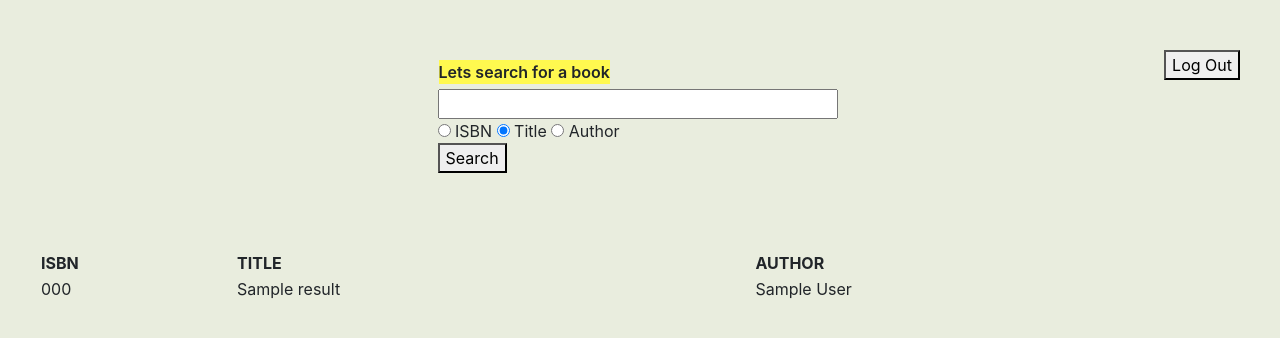
After one commit to ian-lowe/book-review-central, a Flask app: template templates/results.html in a window 1280 px wide. The commit adds this page. Shown: the top 338 px of the page. Run offline with Flask 2, Linux system fonts and the light colour scheme; the template is opened without the code that fills it: most values are stand-ins (such as "Sample title", 1, 10 or a date in 2020); some libraries are stand-ins or nearby versions.

Commit message:
search feature with support for substrs and all cases

```diff
--- a/application.py
+++ b/application.py
@@ -1,18 +1,19 @@
 import os
 
-from flask import Flask, render_template, session, request, Markup
+from flask import Flask, render_template, session, request, redirect, url_for
 from flask_session import Session
 from flask_bcrypt import Bcrypt
 from sqlalchemy import create_engine
 from sqlalchemy.orm import scoped_session, sessionmaker
 
 app = Flask(__name__)
+app.secret_key = os.urandom(16)
 
 # Check for environment variable
 if not os.getenv("DATABASE_URL"):
     raise RuntimeError("DATABASE_URL is not set")
 
-# Configure session to use filesystem
+#Configure session to use filesystem
 app.config["SESSION_PERMANENT"] = False
 app.config["SESSION_TYPE"] = "filesystem"
 Session(app)
@@ -25,13 +26,12 @@ engine = create_engine(os.getenv("DATABASE_URL"))
 db = scoped_session(sessionmaker(bind=engine))
 
 
-
 @app.route("/")
 def index():
     return render_template("index.html")
 
 @app.route("/search", methods=["POST"])
-def search():
+def login():
     username = request.form.get("username").lower()
     password = request.form.get("password")
 
@@ -48,11 +48,9 @@ def search():
         return render_template("index.html", message_l="Invalid password.",
         class_name="error")
 
-    return render_template("search.html", username=username)
+    session["users"] = user.username
 
-@app.route("/error")
-def error():
-    return render_template("error.html")
+    return render_template("search.html", username=user.username)
 
 @app.route("/", methods=["POST"])
 def register():
@@ -79,3 +77,31 @@ def register():
     else:
         return render_template("index.html", message_r="Username taken. Please choose another.",
         class_name="error")
+
+@app.route('/logout')
+def logout():
+    session.pop("users", None)
+    return render_template("index.html", message="For security reasons, please be sure to close this window when finished!", class_name="warning")
+
+
+@app.route('/results', methods=["POST"])
+def results():
+    query = "%"
+    query += request.form.get("search-input")
+    query += "%"
+
+    option = request.form['options']
+    if option is "":
+        return "test"
+
+    if option == "isbn":
+        results = db.execute("SELECT * FROM books WHERE isbn LIKE :isbn", {"isbn": query}).fetchall()
+        return render_template("results.html", results=results)
+    elif option == "title":
+        results = db.execute("SELECT * FROM books WHERE LOWER(title) LIKE LOWER(:title)", {"title": query}).fetchall()
+        return render_template("results.html", results=results)
+    elif option == "author":
+        results = db.execute("SELECT * FROM books WHERE LOWER(author) LIKE LOWER(:author)", {"author": query}).fetchall()
+        return render_template("results.html", results=results)
+    else:
+        return "test"
--- a/static/styles.css
+++ b/static/styles.css
@@ -1,6 +1,6 @@
 body {
     background-color: #E9EDDE;
-    margin: 20px;
+    margin: 40px;
 }
 
 h1 {
@@ -36,7 +36,7 @@ label {
 .search {
     margin: 50px auto 0 auto;
     width: 405px;
-    height: 405px;
+    height: 200px;
 }
 
 .search-width {
@@ -74,3 +74,10 @@ label {
     margin-left: 25px;
     font-size: 12px;
 }
+
+.warning {
+    color: red;
+    text-align: center;
+    font-size: 20px;
+    margin-top: 10px;
+}
--- a/templates/index.html
+++ b/templates/index.html
@@ -6,10 +6,10 @@
 
 {% block body %}
     <h1>Book Review Central</h1>
-
+    <p class="{{ class_name }}">{{ message }}</p>
     <div class="center-form">
         <label for="register">Register</label>
-        <form action="{{ url_for('register') }}" method="post" id="register">
+        <form action="{{ url_for('register') }}" method="POST" id="register">
             <input type="text" name="username-reg" placeholder="Choose a username">
             <input type="password" name="password-reg" placeholder="Choose a password">
             <div class="register-button">
@@ -18,7 +18,7 @@
         </form>
         <h5>OR</h5>
         <label for="log-in">Log In</label>
-        <form action="{{ url_for('search') }}" method="post" id="log-in">
+        <form action="{{ url_for('login') }}" method="POST" id="log-in">
             <input type="text" name="username" placeholder="Enter your username">
             <input type="password" name="password" placeholder="Enter your password">
             <div class="register-button">
--- /dev/null
+++ b/templates/results.html
@@ -0,0 +1,39 @@
+{% extends "template.html" %}
+
+{% block title %}
+Search Results
+{% endblock %}
+
+{% block body %}
+<form action="{{ url_for('logout') }}">
+    <button class="log-out">Log Out</button>
+</form>
+<div>
+    <div class="search">
+        <label for="searchbar">Lets search for a book</label>
+        <form action="{{ url_for('results') }}" method="POST">
+            <input type="text" class="search-width" name="search-input"> <br>
+            <input type="radio" name="options" id="isbn" value="isbn"> ISBN
+            <input type="radio" name="options" id="title" value="title" checked="checked"> Title
+            <input type="radio" name="options" id="author" value="author"> Author
+            <p>
+                <button>Search</button>
+            </p>
+        </form>
+    </div>
+</div>
+
+<table style="width:100%;">
+    <th>ISBN</th>
+    <th>TITLE</th>
+    <th>AUTHOR</th>
+    {% for result in results %}
+    <tr>
+        <td>{{ result.isbn }}</td>
+        <td>{{ result.title }}</td>
+        <td>{{ result.author }}</td>
+    </tr>
+    {% endfor %}
+</table>
+
+{% endblock %}
--- a/templates/template.html
+++ b/templates/template.html
@@ -10,8 +10,5 @@
     {% block body %}
     {% endblock %}
 
-    <script src="https://code.jquery.com/jquery-3.3.1.slim.min.js" integrity="sha384-q8i/X+965DzO0rT7abK41JStQIAqVgRVzpbzo5smXKp4YfRvH+8abtTE1Pi6jizo" crossorigin="anonymous"></script>
-    <script src="https://cdnjs.cloudflare.com/ajax/libs/popper.js/1.14.7/umd/popper.min.js" integrity="sha384-UO2eT0CpHqdSJQ6hJty5KVphtPhzWj9WO1clHTMGa3JDZwrnQq4sF86dIHNDz0W1" crossorigin="anonymous"></script>
-    <script src="https://stackpath.bootstrapcdn.com/bootstrap/4.3.1/js/bootstrap.min.js" integrity="sha384-JjSmVgyd0p3pXB1rRibZUAYoIIy6OrQ6VrjIEaFf/nJGzIxFDsf4x0xIM+B07jRM" crossorigin="anonymous"></script>
 </body>
 </html>
```
Also changed, not shown: templates/search.html (+7 -6 lines), 4 other files.
